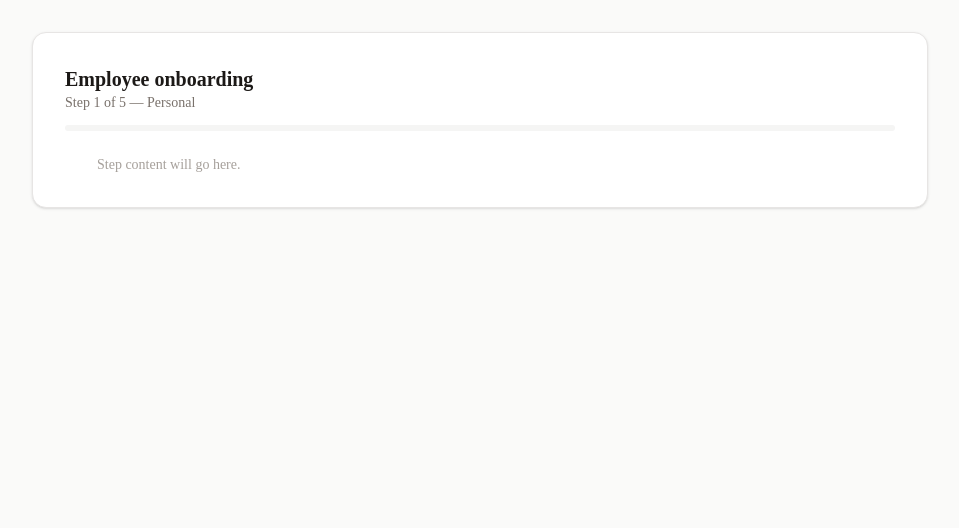
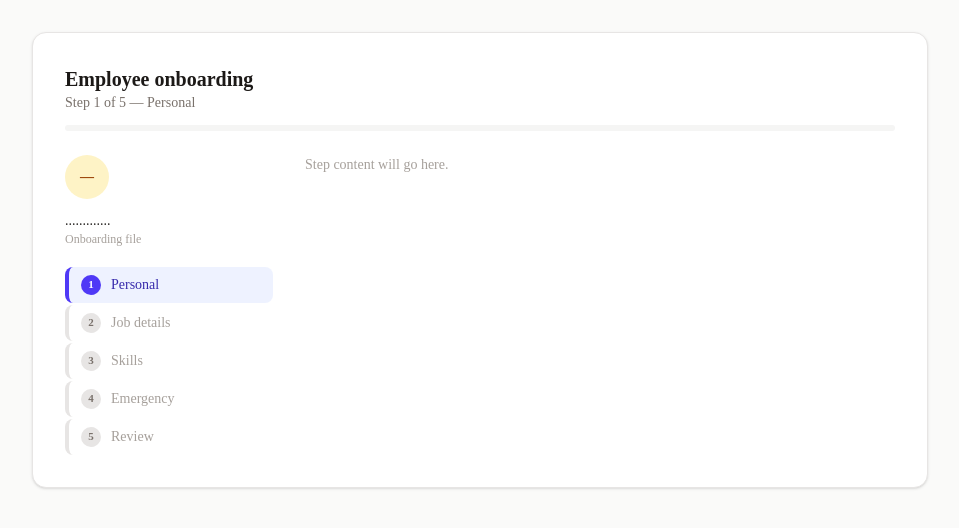
Before and after one commit to nk-rifat/employee-onboarding-form, a Next.js app: page / in a window 1280 px wide. Shown: the top 528 px of the page, without its empty margins (160-1119 px from the left). Built offline with nearby package versions, Linux system fonts and the light colour scheme.

Commit message:
show the steps, user name field , user profile with name and make conditional css for current , done and upcoming steps

```diff
--- a/components/onboarding/OnboardingForm.tsx
+++ b/components/onboarding/OnboardingForm.tsx
@@ -26,9 +26,9 @@ const OnboardingForm = () => {
 
         <div className="flex flex-col gap-8 sm:flex-row">
           <StepRail
-            steps={["Personal", "Job details", "Skills", "Emergency", "Review"]}
-            currentStep={1}
-            completedSteps={[]}
+            currentStep={currentStep}
+            completedSteps={completedSteps}
+            steps={STEP_LABELS}
             employeeName=""
           />
 
--- a/components/onboarding/StepRail.tsx
+++ b/components/onboarding/StepRail.tsx
@@ -1,15 +1,95 @@
+import { Check } from "lucide-react";
+
+type StepStatus = "current" | "done" | "upcoming";
+
 type StepRailProps = {
   steps: string[];
   currentStep: number;
   completedSteps: number[];
   employeeName?: string;
 };
-const StepRail = ({ steps, currentStep, completedSteps, employeeName }: StepRailProps) => {
-    return (
+
+function getInitials(name?: string) {
+  if (!name) return "—";
+  return name
+    .split(" ")
+    .filter(Boolean)
+    .slice(0, 2)
+    .map((w) => w[0]?.toUpperCase())
+    .join("");
+}
+
+function getStepStatus(
+  stepNumber: number,
+  currentStep: number,
+  completedSteps: number[],
+): StepStatus {
+  if (stepNumber === currentStep) return "current";
+  if (completedSteps.includes(stepNumber)) return "done";
+  return "upcoming";
+}
+
+const StepRail = ({
+  steps,
+  currentStep,
+  completedSteps,
+  employeeName,
+}: StepRailProps) => {
+  return (
+    <div className="flex w-full flex-col gap-1 sm:w-52 sm:shrink-0">
+      <div className="mb-4 flex items-center gap-3 sm:flex-col sm:items-start">
+        <div className="flex h-11 w-11 items-center justify-center rounded-full bg-amber-100 text-sm font-semibold text-amber-800">
+          {getInitials(employeeName)}
+        </div>
         <div>
+          <p className="text-sm font-medium text-stone-900">
+            {employeeName || "............."}
+          </p>
+          <p className="text-xs text-stone-400">Onboarding file</p>
+        </div>
+      </div>
 
-        </div>
-    );
+      <ol className="flex gap-2 overflow-x-auto sm:flex-col sm:gap-0.5 sm:overflow-visible">
+        {steps.map((name, index) => {
+          const stepNumber = index + 1;
+          const status = getStepStatus(stepNumber, currentStep, completedSteps);
+
+          return (
+            <li key={name} className="shrink-0 sm:shrink">
+              <div
+                className={
+                  "flex items-center gap-2.5 rounded-md border-l-4 px-3 py-2 text-sm " +
+                  (status === "current"
+                    ? "border-indigo-600 bg-indigo-50 font-medium text-indigo-800"
+                    : status === "done"
+                      ? "border-emerald-500 text-emerald-700"
+                      : "border-stone-200 text-stone-400")
+                }
+              >
+                <span
+                  className={
+                    "flex h-5 w-5 shrink-0 items-center justify-center rounded-full text-[11px] font-semibold " +
+                    (status === "current"
+                      ? "bg-indigo-600 text-white"
+                      : status === "done"
+                        ? "bg-emerald-500 text-white"
+                        : "bg-stone-200 text-stone-500")
+                  }
+                >
+                  {status === "done" ? (
+                    <Check className="h-3 w-3" />
+                  ) : (
+                    stepNumber
+                  )}
+                </span>
+                <span className="whitespace-nowrap">{name}</span>
+              </div>
+            </li>
+          );
+        })}
+      </ol>
+    </div>
+  );
 };
 
 export default StepRail;
```
